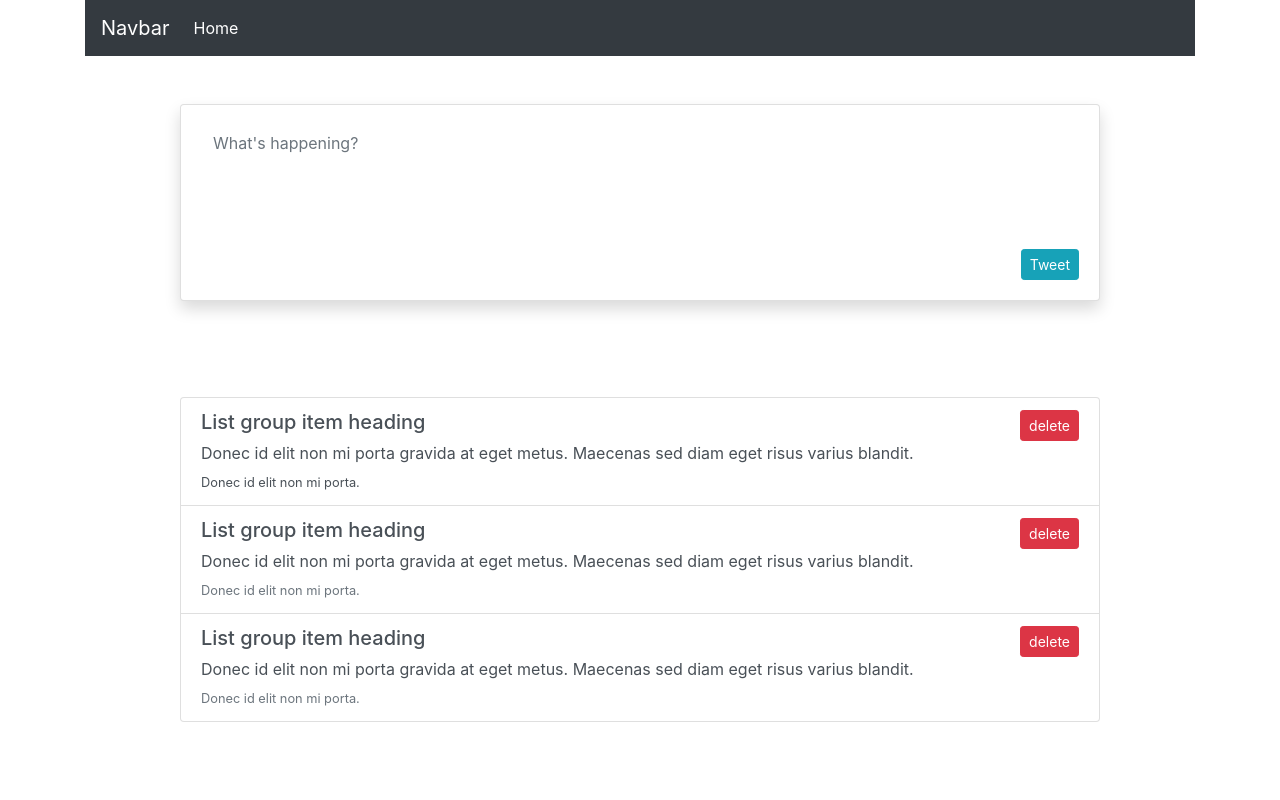
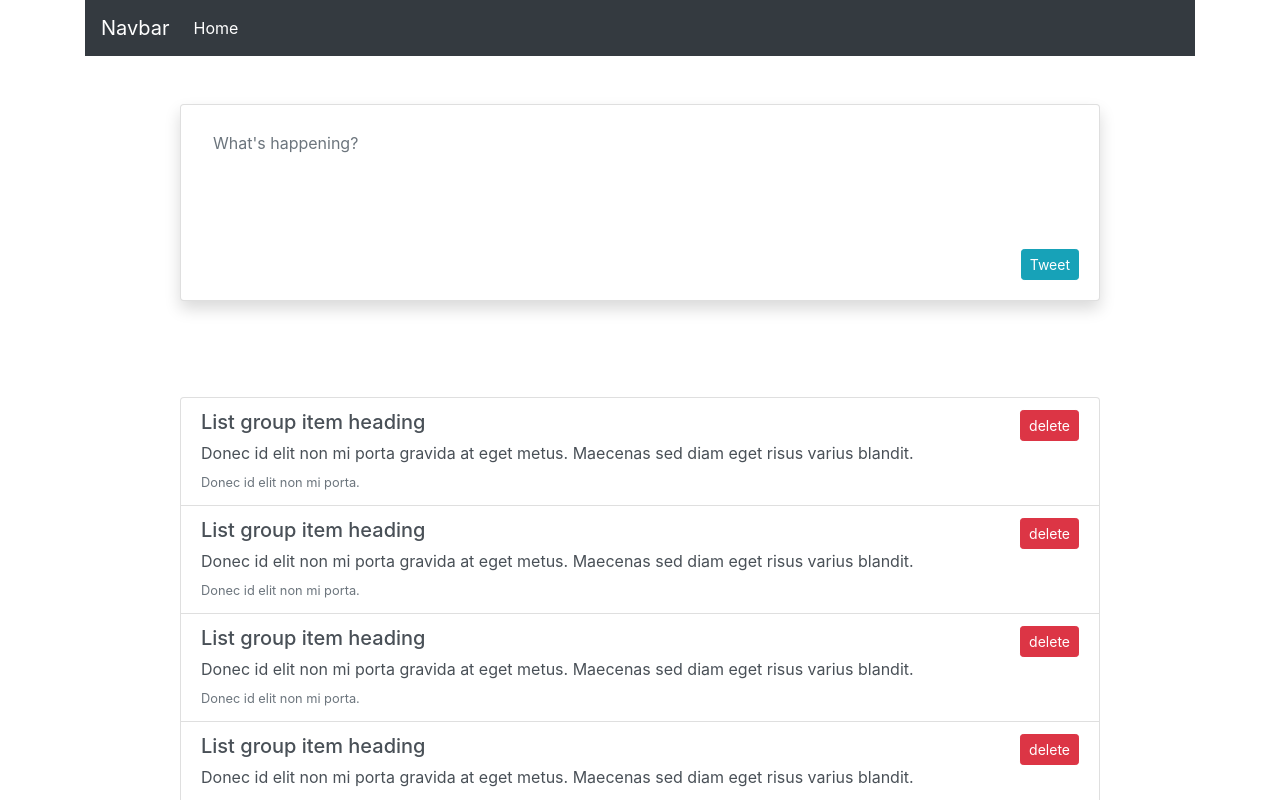
Before and after one commit to nejdetkadir/your-tweets, a Vue app: page / in a window 1280 px wide. Shown: the top 800 px of the page. Built offline with nearby package versions, Linux system fonts and the light colour scheme.

Commit message:
Create component structure

```diff
--- a/src/App.vue
+++ b/src/App.vue
@@ -1,79 +1,26 @@
 <template>
   <div class="container mb-5">
-    <nav class="navbar navbar-expand-lg navbar-dark bg-dark">
-      <a class="navbar-brand" href="#">Navbar</a>
-      <button class="navbar-toggler" type="button" data-toggle="collapse" data-target="#navbarSupportedContent" aria-controls="navbarSupportedContent" aria-expanded="false" aria-label="Toggle navigation">
-        <span class="navbar-toggler-icon"></span>
-      </button>
-      <div class="collapse navbar-collapse" id="navbarSupportedContent">
-        <ul class="navbar-nav mr-auto">
-          <li class="nav-item active">
-            <a class="nav-link" href="#">Home</a>
-          </li>
-        </ul>
-      </div>
-    </nav>
-
-    <div class="row mt-5">
-      <div class="col-md-10 mx-auto">
-        <div class="card shadow mb-5 bg-white rounded" style="width: 100%;">
-          <div class="card-body">
-            <form>
-              <div class="form-group">
-                <textarea id="tweet-area" class="form-control" rows="4" placeholder="What's happening?"></textarea>
-              </div>
-              <button class="btn btn-sm btn-info float-right">Tweet</button>
-            </form>
-          </div>
-        </div>
-      </div>
-    </div>
-
-    <div class="row mt-5">
-      <div class="col-md-10 mx-auto">
-        <div class="list-group">
-          <a href="#" class="list-group-item list-group-item-action">
-            <div class="d-flex w-100 justify-content-between">
-              <h5 class="mb-1">List group item heading</h5>
-              <small><button class="btn btn-sm btn-danger">delete</button></small>
-            </div>
-            <p class="mb-1">Donec id elit non mi porta gravida at eget metus. Maecenas sed diam eget risus varius blandit.</p>
-            <small>Donec id elit non mi porta.</small>
-          </a>
-          <a href="#" class="list-group-item list-group-item-action">
-            <div class="d-flex w-100 justify-content-between">
-              <h5 class="mb-1">List group item heading</h5>
-              <small><button class="btn btn-sm btn-danger">delete</button></small>
-            </div>
-            <p class="mb-1">Donec id elit non mi porta gravida at eget metus. Maecenas sed diam eget risus varius blandit.</p>
-            <small class="text-muted">Donec id elit non mi porta.</small>
-          </a>
-          <a href="#" class="list-group-item list-group-item-action">
-            <div class="d-flex w-100 justify-content-between">
-              <h5 class="mb-1">List group item heading</h5>
-              <small><button class="btn btn-sm btn-danger">delete</button></small>
-            </div>
-            <p class="mb-1">Donec id elit non mi porta gravida at eget metus. Maecenas sed diam eget risus varius blandit.</p>
-            <small class="text-muted">Donec id elit non mi porta.</small>
-          </a>
-        </div>
-      </div>
-    </div>
+    <Header></Header>
+    <Form></Form>
+    <TweetList></TweetList>
   </div>
 </template>
 
 <script>
+  import Header from "@/components/Header";
+  import Form from "@/components/Form";
+  import TweetList from "@/components/TweetList";
+
   export default {
     name: 'App',
+    components: {
+      Header,
+      Form,
+      TweetList
+    }
   }
 </script>
 
 <style>
-  #tweet-area{
-    border: none !important;
-    resize: none !important;
-  }
-  #tweet-area:focus{
-    box-shadow: none !important;
-  }
+
 </style>
--- /dev/null
+++ b/src/components/Form.vue
@@ -0,0 +1,32 @@
+<template>
+  <div class="row mt-5">
+    <div class="col-md-10 mx-auto">
+      <div class="card shadow mb-5 bg-white rounded" style="width: 100%;">
+        <div class="card-body">
+          <form>
+            <div class="form-group">
+              <textarea id="tweet-area" class="form-control" rows="4" placeholder="What's happening?"></textarea>
+            </div>
+            <button class="btn btn-sm btn-info float-right">Tweet</button>
+          </form>
+        </div>
+      </div>
+    </div>
+  </div>
+</template>
+
+<script>
+  export default {
+    name: "Form"
+  }
+</script>
+
+<style scoped>
+  #tweet-area{
+    border: none !important;
+    resize: none !important;
+  }
+  #tweet-area:focus{
+    box-shadow: none !important;
+  }
+</style>
--- /dev/null
+++ b/src/components/Header.vue
@@ -0,0 +1,25 @@
+<template>
+  <nav class="navbar navbar-expand-lg navbar-dark bg-dark">
+    <a class="navbar-brand" href="#">Navbar</a>
+    <button class="navbar-toggler" type="button" data-toggle="collapse" data-target="#navbarSupportedContent" aria-controls="navbarSupportedContent" aria-expanded="false" aria-label="Toggle navigation">
+      <span class="navbar-toggler-icon"></span>
+    </button>
+    <div class="collapse navbar-collapse" id="navbarSupportedContent">
+      <ul class="navbar-nav mr-auto">
+        <li class="nav-item active">
+          <a class="nav-link" href="#">Home</a>
+        </li>
+      </ul>
+    </div>
+  </nav>
+</template>
+
+<script>
+export default {
+name: "Header"
+}
+</script>
+
+<style scoped>
+
+</style>
--- /dev/null
+++ b/src/components/Tweet.vue
@@ -0,0 +1,20 @@
+<template>
+  <a href="#" class="list-group-item list-group-item-action">
+    <div class="d-flex w-100 justify-content-between">
+      <h5 class="mb-1">List group item heading</h5>
+      <small><button class="btn btn-sm btn-danger">delete</button></small>
+    </div>
+    <p class="mb-1">Donec id elit non mi porta gravida at eget metus. Maecenas sed diam eget risus varius blandit.</p>
+    <small class="text-muted">Donec id elit non mi porta.</small>
+  </a>
+</template>
+
+<script>
+  export default {
+    name: "Tweet"
+  }
+</script>
+
+<style scoped>
+
+</style>
--- /dev/null
+++ b/src/components/TweetList.vue
@@ -0,0 +1,24 @@
+<template>
+  <div class="row mt-5">
+    <div class="col-md-10 mx-auto">
+      <div class="list-group">
+        <Tweet v-for="i in 10" :key="i"></Tweet>
+      </div>
+    </div>
+  </div>
+</template>
+
+<script>
+  import Tweet from "@/components/Tweet";
+
+  export default {
+    name: "TweetList",
+    components: {
+      Tweet
+    }
+  }
+</script>
+
+<style scoped>
+
+</style>
```
